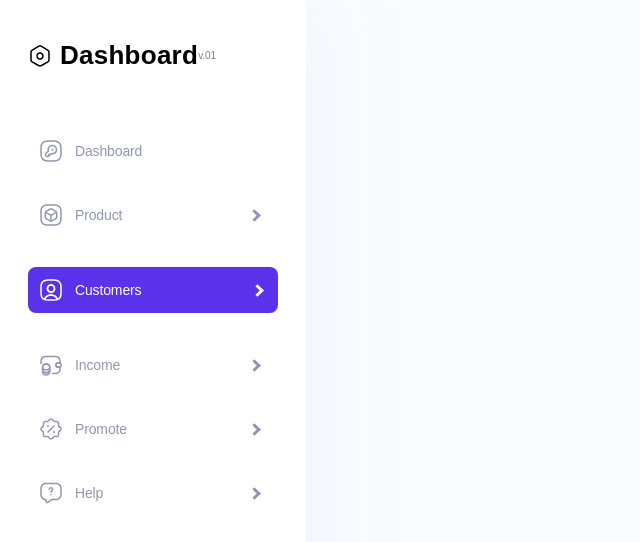
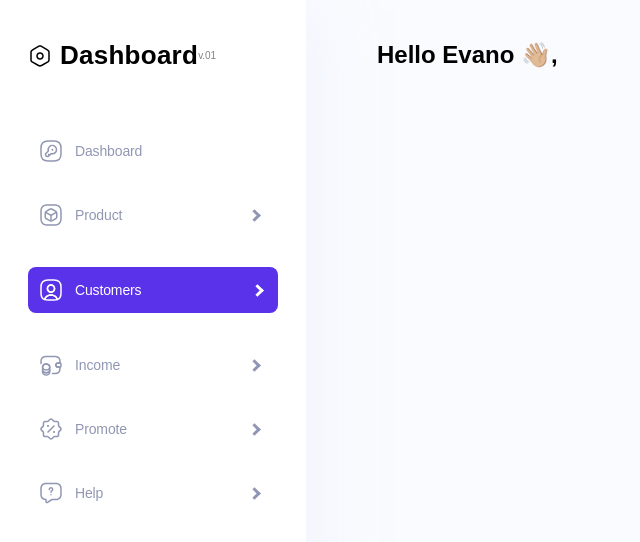
Before and after one commit to Oksana-24/dashboard_customers, a plain HTML site: page index.html in a window 1280 px wide. Shown: the whole page, without its empty margins (0-640 px from the left). Drawn offline with nearby package versions, Linux system fonts and the light colour scheme.

Commit message:
Update index.html

```diff
--- a/index.html
+++ b/index.html
@@ -72,5 +72,13 @@
         </ul>
       </nav>
     </header>
+
+    <main>
+      <section>
+        <h1 class="main-title">
+          Hello Evano 👋🏼,
+        </h1>
+      </section>
+    </main>
   </body>
 </html>
```
